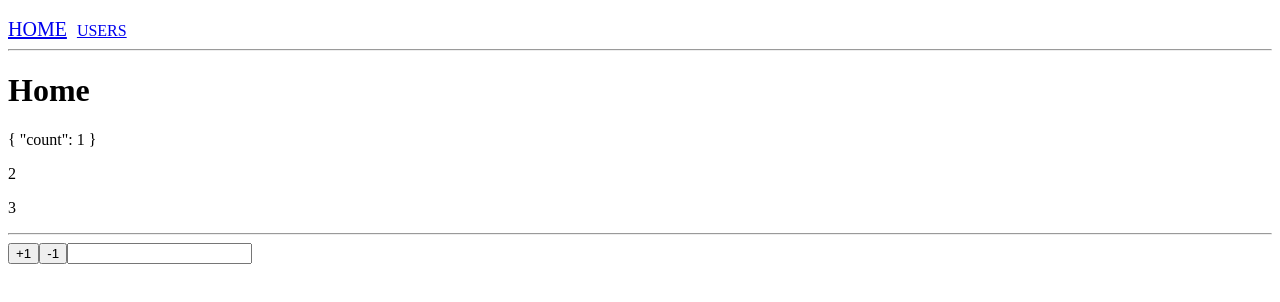
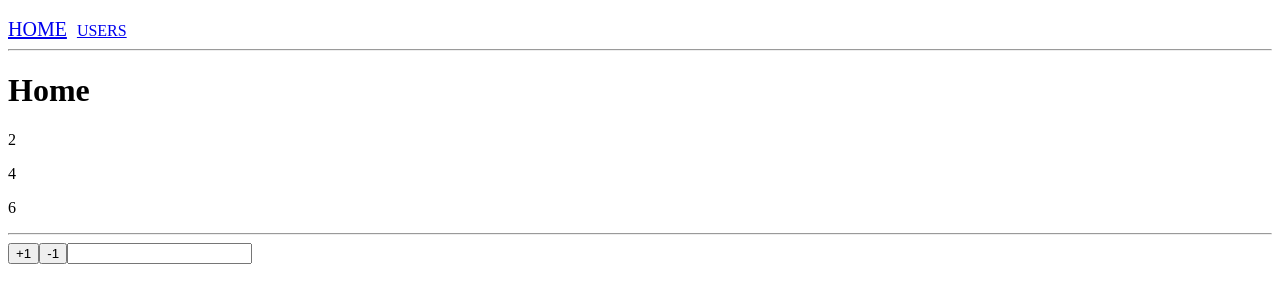
Before and after one commit to yoooshiii/vueRouter-practice, a Vue app: page / in a window 1280 px wide. Shown: the top 302 px of the page. Built offline with nearby package versions, Linux system fonts and the light colour scheme.

Commit message:
number 表示バグの修正

```diff
--- a/src/store/modules/count.js
+++ b/src/store/modules/count.js
@@ -1,8 +1,9 @@
 const state = {
-  count:1
+  count:2
 };
 
 const getters = {
+    count:state =>state.count,
     double: state =>state.count*2,
     triple: state =>state.count*3
 };
--- a/src/views/HeadNamedview.vue
+++ b/src/views/HeadNamedview.vue
@@ -13,7 +13,6 @@ import {mapActions} from "vuex";
 
 export default {
   computed:{
-    ...mapActions(["Increment","Decrement"]),
     messeage:{
       get(){
         return this.$store.getters.mes;
@@ -22,22 +21,9 @@ export default {
         this.$store.dispatch('UpdateMes',value);
       }
     }
-    // ,"Decrement"
-    // Increment(){
-    //   this.$store.dispath('increment',2);
-    // },
-    // Decrement(){
-    //   this.$store.dispath('decrement',2);
-    // }
-
-    // ...mapMutations(["Increment","Decrement"])
-
-    // Increment(){
-    //   this.$store.commit("increment",1);
-    // },
-    // Decrement(){
-    //   this.$store.commit("decrement",1);
-    // }
+  },
+  methods:{
+    ...mapActions(["Increment","Decrement"])
   }
 }
 </script>
--- a/src/views/Home.vue
+++ b/src/views/Home.vue
@@ -17,7 +17,7 @@ export default {
       return this.$store.getters.triple;
     },
     count(){
-      return this.$store.state.count;
+      return this.$store.getters.count;
     }
   }
 };
```
